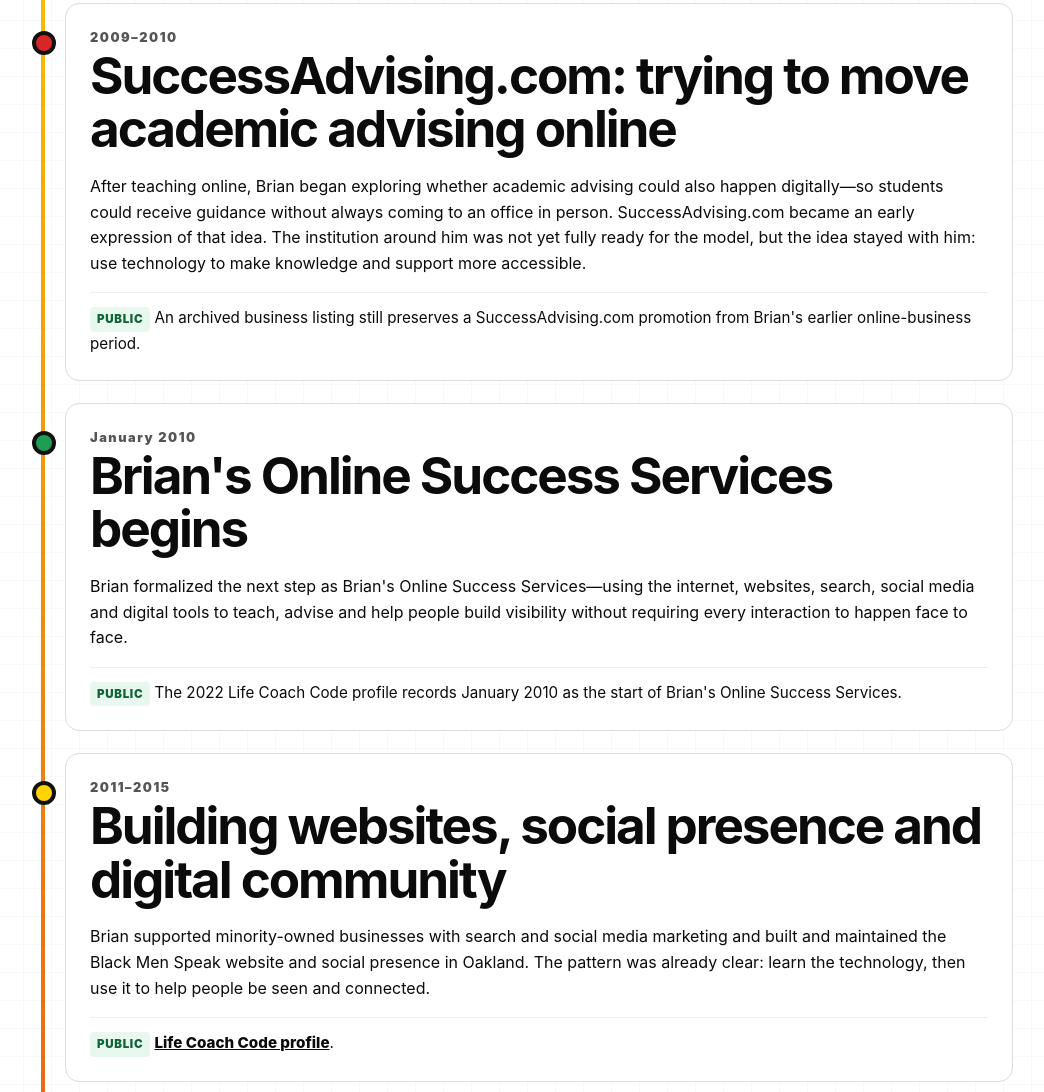
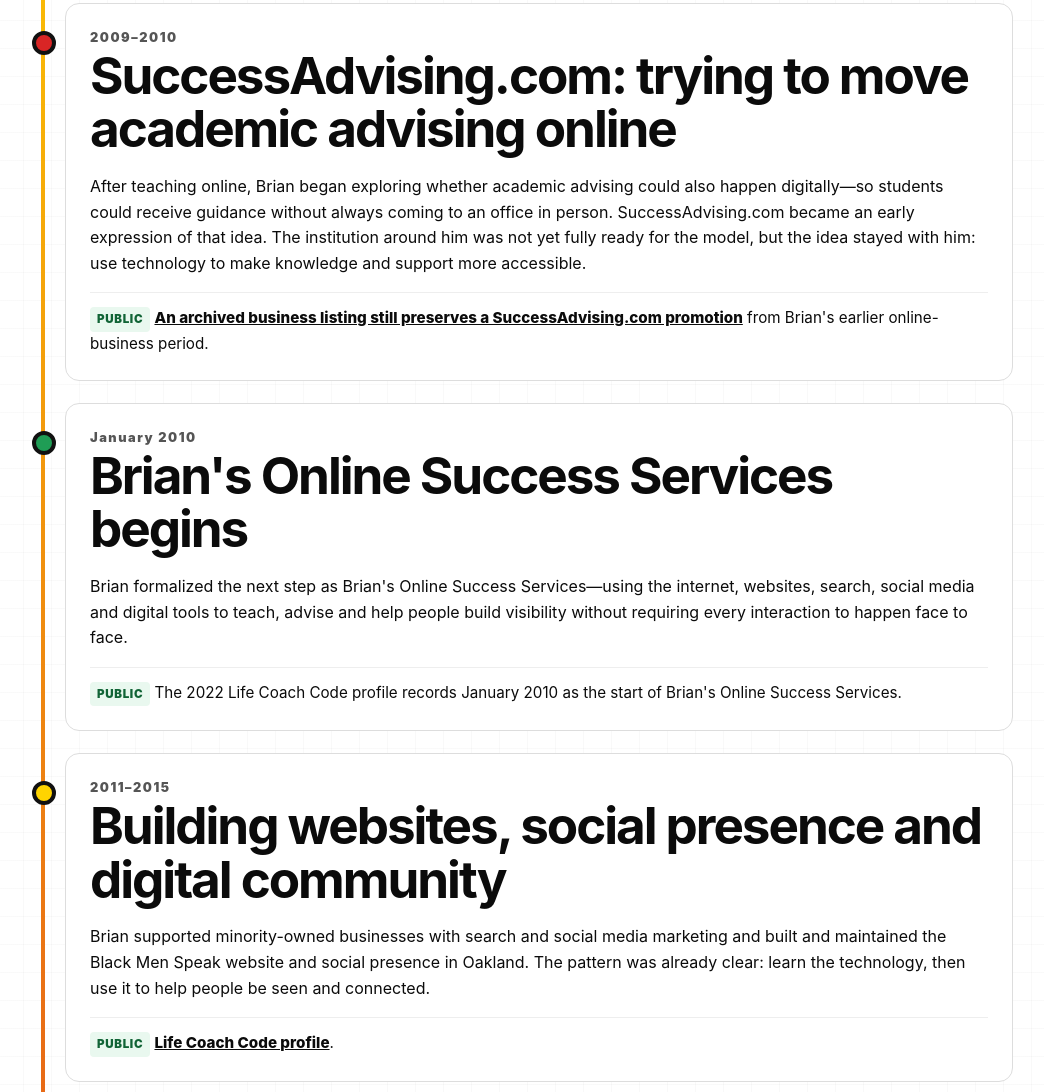
Before and after one commit to aibossmobility/aibossmobility, a website: page public/journey.html in a window 1280 px wide. Shown: the part 1156-2248 px from the top of the page, without its empty margins (117-1161 px from the left). Drawn offline with Linux system fonts and the light colour scheme.

Commit message:
Link public SuccessAdvising evidence in AI journey

```diff
--- a/public/journey.html
+++ b/public/journey.html
@@ -30,7 +30,7 @@
   <div class="timeline">
     <article class="milestone"><div class="year">2006–2008/09</div><h2>The real technology pivot: teaching college courses online</h2><p>Beginning in 2006, Brian served as adjunct faculty at California State University, East Bay and taught Recreation-related courses online. The experience showed him that teaching did not have to depend on a student and teacher being in the same room. A 2022 public profile describes this as roughly three years of online teaching, extending into 2009.</p><div class="evidence"><span class="public">PUBLIC</span> <a href="https://www.lifecoachcode.com/2022/08/01/find-life-coach-brian-keith-hill/">2022 Life Coach Code profile documenting the online-teaching period</a>.</div></article>
 
-    <article class="milestone"><div class="year">2009–2010</div><h2>SuccessAdvising.com: trying to move academic advising online</h2><p>After teaching online, Brian began exploring whether academic advising could also happen digitally—so students could receive guidance without always coming to an office in person. SuccessAdvising.com became an early expression of that idea. The institution around him was not yet fully ready for the model, but the idea stayed with him: use technology to make knowledge and support more accessible.</p><div class="evidence"><span class="public">PUBLIC</span> An archived business listing still preserves a SuccessAdvising.com promotion from Brian's earlier online-business period.</div></article>
+    <article class="milestone"><div class="year">2009–2010</div><h2>SuccessAdvising.com: trying to move academic advising online</h2><p>After teaching online, Brian began exploring whether academic advising could also happen digitally—so students could receive guidance without always coming to an office in person. SuccessAdvising.com became an early expression of that idea. The institution around him was not yet fully ready for the model, but the idea stayed with him: use technology to make knowledge and support more accessible.</p><div class="evidence"><span class="public">PUBLIC</span> <a href="https://reviews.birdeye.com/boss-mobility-network-149168119843540">An archived business listing still preserves a SuccessAdvising.com promotion</a> from Brian's earlier online-business period.</div></article>
 
     <article class="milestone"><div class="year">January 2010</div><h2>Brian's Online Success Services begins</h2><p>Brian formalized the next step as Brian's Online Success Services—using the internet, websites, search, social media and digital tools to teach, advise and help people build visibility without requiring every interaction to happen face to face.</p><div class="evidence"><span class="public">PUBLIC</span> The 2022 Life Coach Code profile records January 2010 as the start of Brian's Online Success Services.</div></article>
 
```
